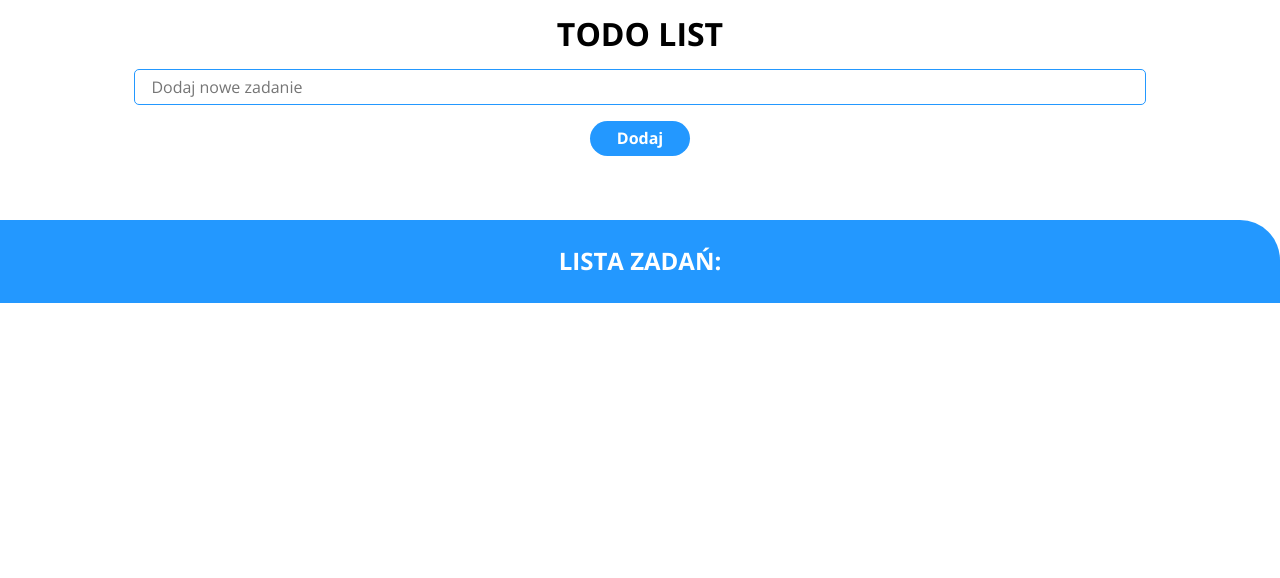
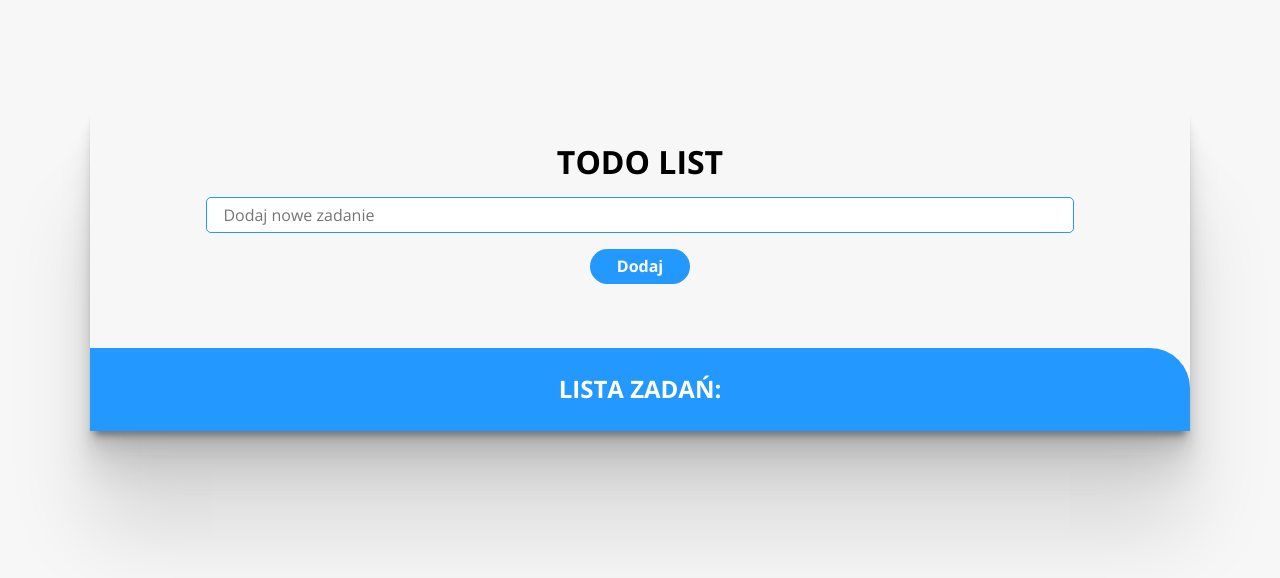
Before and after one commit to MateuszRuszczynski/ToDoList, a website built with webpack: page src/index.html in a window 1280 px wide. Built offline with nearby package versions, Linux system fonts and the light colour scheme; files whose address does not match are found by name.

Commit message:
Feat: add rwd laptop

```diff
--- a/src/index.html
+++ b/src/index.html
@@ -24,7 +24,24 @@
     <section class="task">
       <h2 class="task__heading">LISTA ZADAŃ:</h2>
       <p class="task__text"></p>
-      <ul class="task__list"></ul>
+      <ul class="task__list">
+        <!-- <li class="task__item">
+          <p class="task__details">Wypić kawę</p>
+          <div class="task__box">
+            <button class="task__btn task__btn--add"><i class="fas fa-plus"></i></button>
+            <button class="task__btn task__btn--edit">EDYTUJ</button>
+            <button class="task__btn task__btn--remove"><i class="fas fa-minus"></i></button>
+          </div>
+        </li>
+        <li class="task__item">
+          <p class="task__details">Wypić kawę</p>
+          <div class="task__box">
+            <button class="task__btn task__btn--add"><i class="fas fa-plus"></i></button>
+            <button class="task__btn task__btn--edit">EDYTUJ</button>
+            <button class="task__btn task__btn--remove"><i class="fas fa-minus"></i></button>
+          </div>
+        </li> -->
+      </ul>
     </section>
     <section class="popup">
       <h3 class="popup__heading">Edytuj zadanie</h3>
--- a/src/scss/_todo.scss
+++ b/src/scss/_todo.scss
@@ -1,4 +1,16 @@
 .list{
+  @media (min-width: 1024px){
+    max-width: 1100px;
+    margin: 7rem auto 0;
+    box-shadow:
+    0 2.8px 2.2px rgba(0, 0, 0, 0.034),
+    0 6.7px 5.3px rgba(0, 0, 0, 0.048),
+    0 12.5px 10px rgba(0, 0, 0, 0.06),
+    0 22.3px 17.9px rgba(0, 0, 0, 0.072),
+    0 41.8px 33.4px rgba(0, 0, 0, 0.086),
+    0 100px 80px rgba(0, 0, 0, 0.12)
+
+  }
   &__header{
     padding: 0 .5rem;
     margin-bottom: 4rem;
@@ -6,6 +18,9 @@
   &__heading{
     text-align: center;
     margin: 1rem 0;
+    @media (min-width: 1024px){
+      padding-top: 2rem;
+    }
   }
   &__box{
     display: flex;
@@ -38,6 +53,9 @@
   border-top-right-radius: 40px;
   padding: .5rem 1rem;
   color: $white-color;
+  @media (min-width: 1024px){
+    box-shadow: 0 10px 6px -6px #777;
+  }
   &__heading{
     text-align: center;
   }
--- a/src/scss/main.scss
+++ b/src/scss/main.scss
@@ -12,4 +12,5 @@ html {
 
 body{
   font-family: 'Open Sans', sans-serif;
+  background-color: rgba(217, 217, 217, 0.192);
 }
```
Also changed, not shown: dist/css/main.css, dist/index.html, 1 other file.
